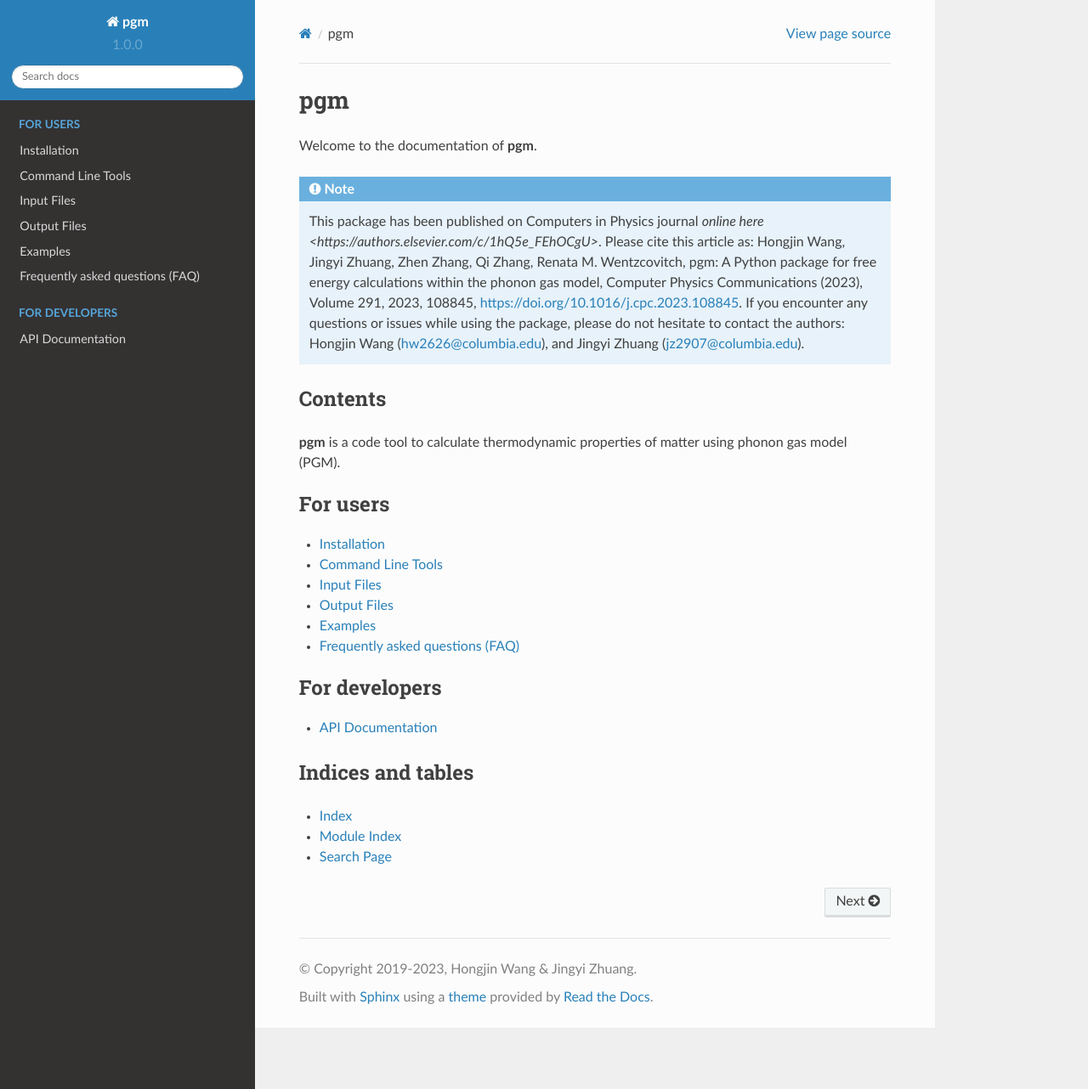
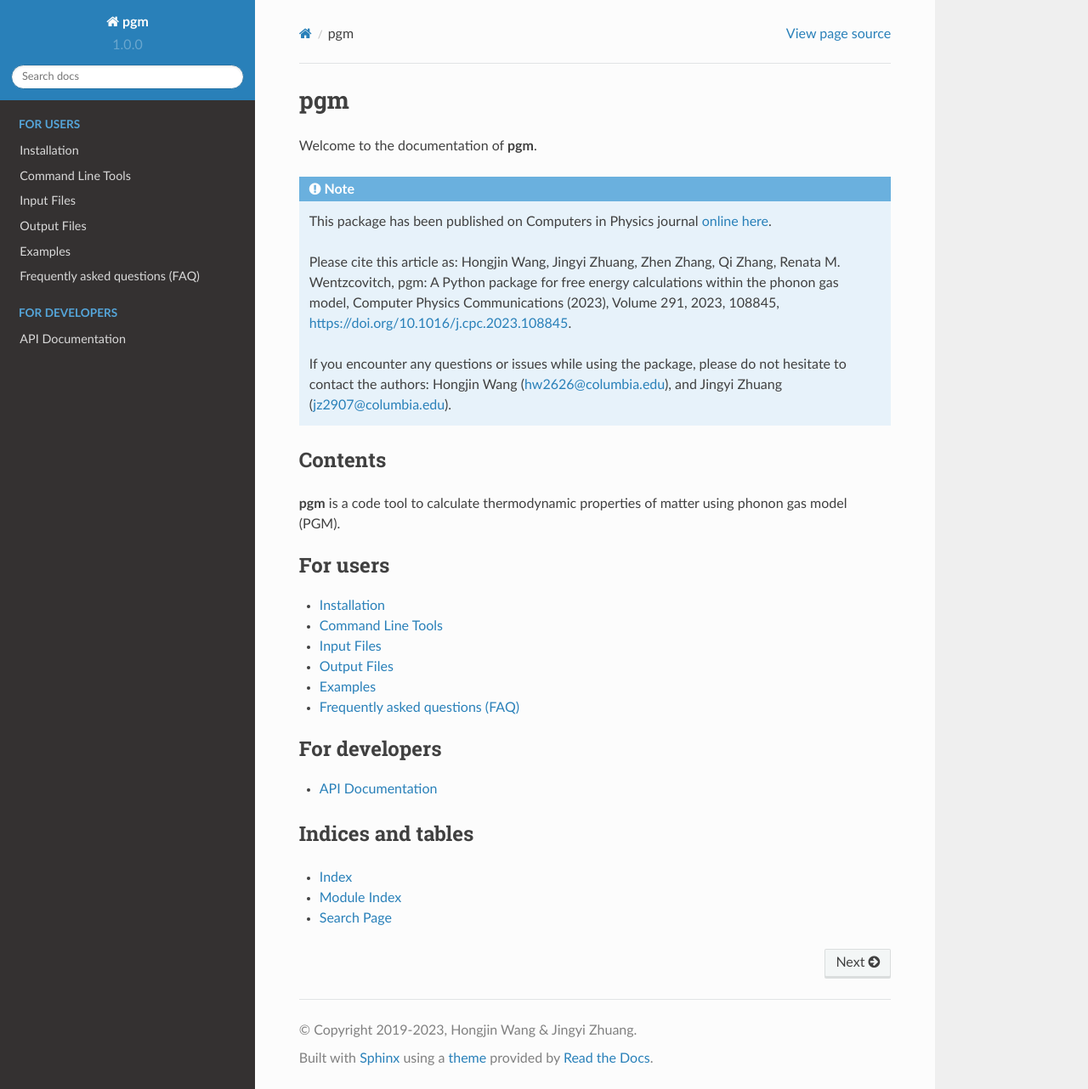
Before and after one commit to MineralsCloud/pgm, a Sphinx documentation site: the page built from docs/index.rst, in a window 1280 px wide and 1282 px high. Shown: the whole window at 85% size. Built offline with Sphinx 7.4.7 and the Read the Docs theme 2.0.0, drawn with Linux system fonts in a browser that asks for light colours; pages that are not in the unit, such as notebooks, are missing from menus.

Commit message:
Update index.rst

```diff
--- a/docs/index.rst
+++ b/docs/index.rst
@@ -7,8 +7,10 @@ Welcome to the documentation of **pgm**.
 
 .. note::
 
-    This package has been published on Computers in Physics journal `online here <https://authors.elsevier.com/c/1hQ5e_FEhOCgU>`.
+    This package has been published on Computers in Physics journal `online here <https://authors.elsevier.com/c/1hQ5e_FEhOCgU>`_.
+
     Please cite this article as: Hongjin Wang, Jingyi Zhuang, Zhen Zhang, Qi Zhang, Renata M. Wentzcovitch, pgm: A Python package for free energy calculations within the phonon gas model, Computer Physics Communications (2023), Volume 291, 2023, 108845, https://doi.org/10.1016/j.cpc.2023.108845.
+
     If you encounter any questions or issues while using the package, please do not hesitate to contact the authors: Hongjin Wang (hw2626@columbia.edu), and Jingyi Zhuang (jz2907@columbia.edu).
 
 
```
